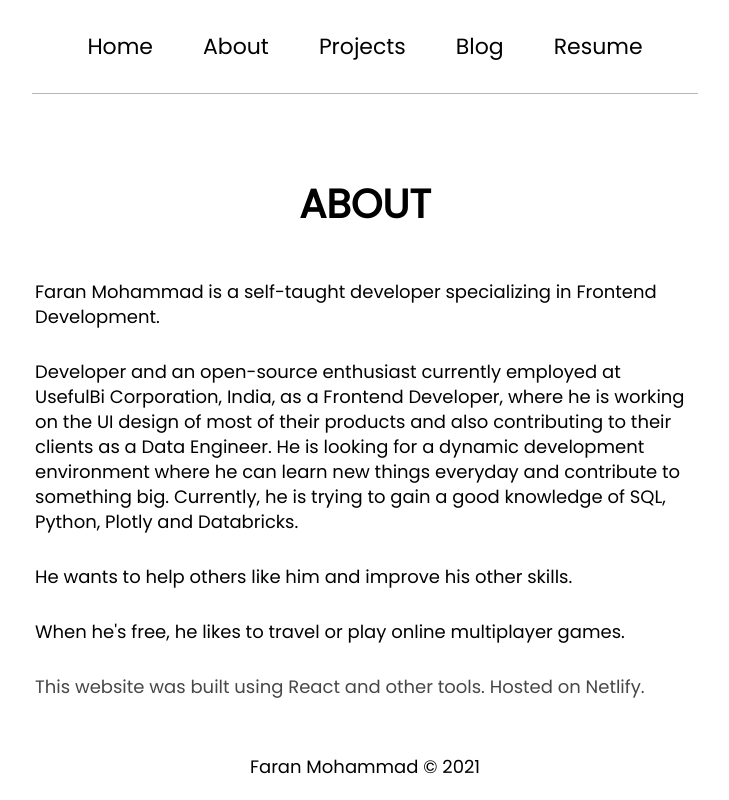
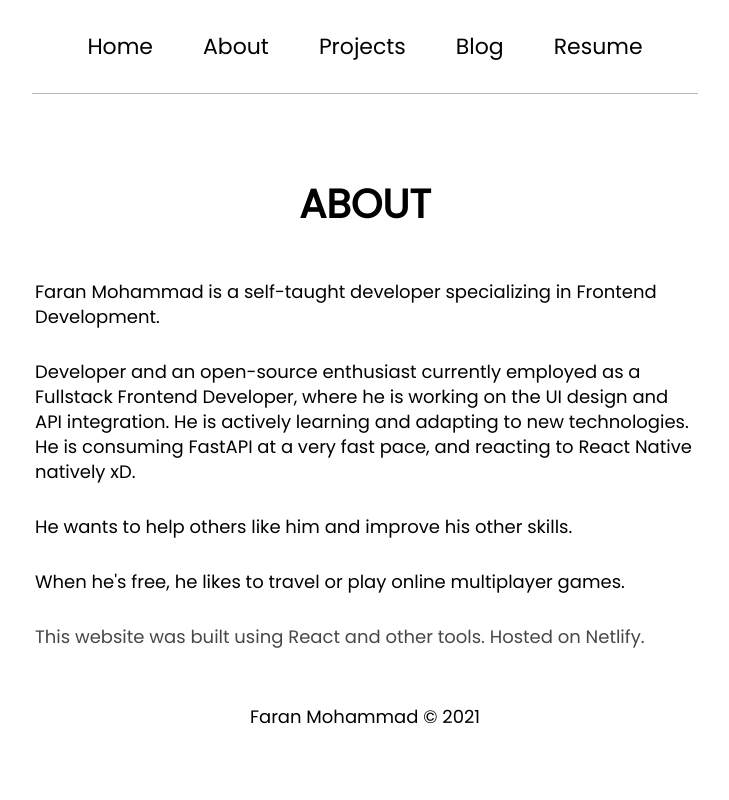
Before and after one commit to Faranheit15/Portfolio, a React (Create React App) app: page /about in a window 1280 px wide. Shown: the whole page, without its empty margins (275-1004 px from the left). Built offline with nearby package versions, Linux system fonts and the light colour scheme.

Commit message:
pushing new changes

```diff
--- a/src/components/About.js
+++ b/src/components/About.js
@@ -11,7 +11,7 @@ export default function About() {
             Faran Mohammad is a self-taught developer specializing in Frontend
             Development.
           </p>
-          <p>
+          {/* <p>
             Developer and an open-source enthusiast currently employed at
             UsefulBi Corporation, India, as a Frontend Developer, where he is
             working on the UI design of most of their products and also
@@ -19,6 +19,11 @@ export default function About() {
             a dynamic development environment where he can learn new things
             everyday and contribute to something big. Currently, he is trying to
             gain a good knowledge of SQL, Python, Plotly and Databricks.
+          </p> */}
+          <p>
+            Developer and an open-source enthusiast currently employed as a Fullstack Frontend Developer, where he is
+            working on the UI design and API integration. He is actively learning and adapting to new technologies.
+            He is consuming FastAPI at a very fast pace, and reacting to React Native natively xD.
           </p>
           <p>
             He wants to help others like him and improve his other skills.
--- a/src/components/Resume.js
+++ b/src/components/Resume.js
@@ -1,6 +1,6 @@
 import React, { Fragment } from "react";
 import Helmet from "react-helmet";
-import MyResume from "../resume/Faran.Mohammad.resume.pdf";
+// import MyResume from "../resume/Faran.Mohammad.resume.pdf";
 
 const pageTitle = "Resume";
 
@@ -12,9 +12,9 @@ const Resume = () => {
             </Helmet>
             <h1>Resume</h1>
             <div className="btn">
-                <a href={MyResume} download="Faran.Mohammad.Resume.pdf">
-                    <strong>Download Resume!</strong>
-                </a>
+                {/* <a href={MyResume} download="Faran.Mohammad.Resume.pdf"> */}
+                <strong>Download Resume!</strong>
+                {/* </a> */}
             </div>
         </Fragment>
     );
```
